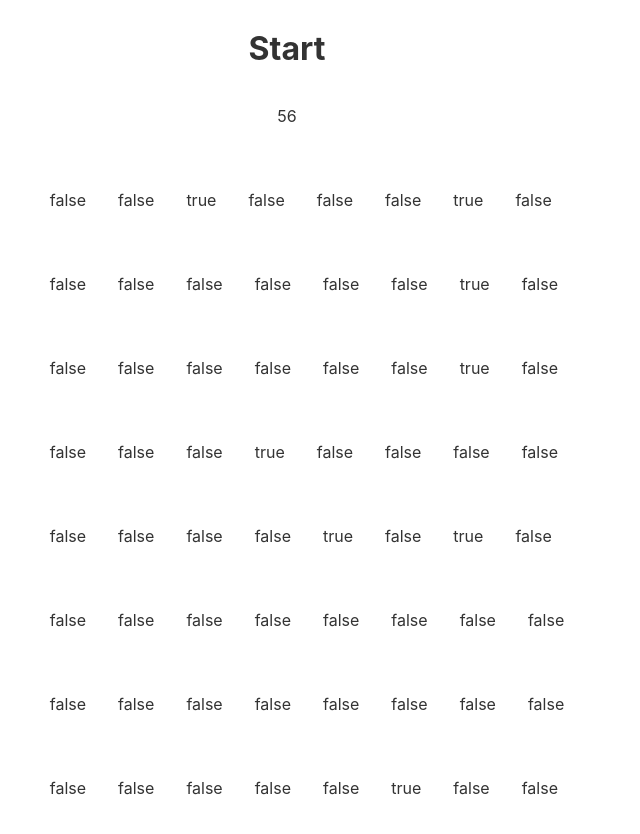
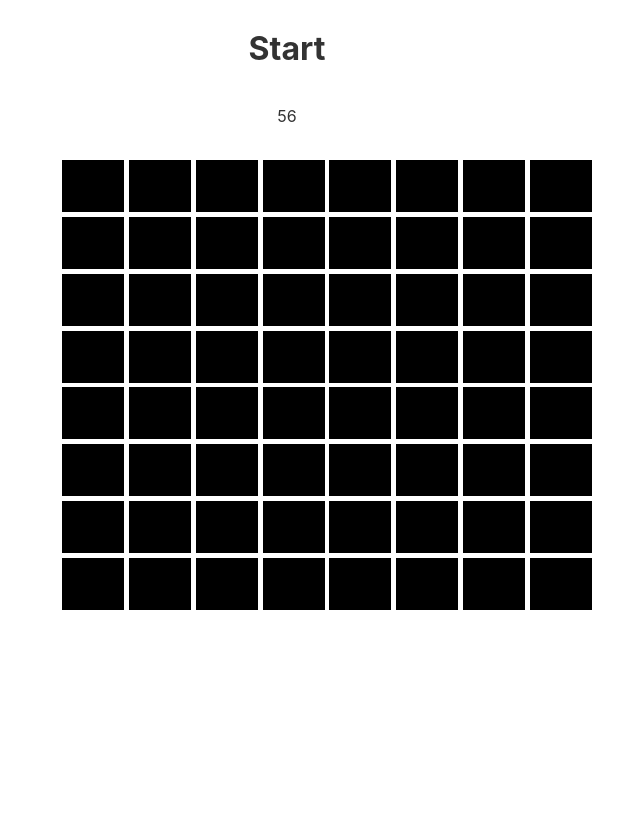
Before and after one commit to seanmcquaid/Minesweeper, a Svelte app: page / in a window 1280 px wide. Both pictures are taken after a click on the button "Start". Shown: the top 834 px of the page, without its empty margins (353-993 px from the left). After the commit the page ends 800 px from the top, so only its background shows below. Built offline with nearby package versions, Linux system fonts and the light colour scheme.

Commit message:
styled a little, will finish the logic for checking distance from bomb

```diff
--- a/src/containers/MainGame/GameGrid.svelte
+++ b/src/containers/MainGame/GameGrid.svelte
@@ -2,11 +2,13 @@
   import { onMount } from 'svelte';
 
   import grid from './grid';
-  let gameGrid = grid;
+  let gameGrid = [...grid];
   let totalBombs = 8;
   let spacesLeft = 0;
   onMount(() => {
     let totalBombSpaces = 0;
+    const bombSpaceIds = [];
+    const bombSpacesCoordinates = [];
 
     while (totalBombSpaces !== totalBombs) {
       const flattenedGameGrid = gameGrid.flat();
@@ -16,11 +18,10 @@
 
       if (!flattenedGameGrid[randomSpaceIndex].hasBomb) {
         flattenedGameGrid[randomSpaceIndex].hasBomb = true;
+        bombSpaceIds.push(flattenedGameGrid[randomSpaceIndex].id);
         totalBombSpaces++;
       }
     }
-
-    // calculate total spaces for each NON bomb space
 
     gameGrid = gameGrid;
   });
@@ -45,7 +46,7 @@
           class:selected={gridSpace.isSelected}
           on:click={() => gridSpaceOnClick(gridSpace)}
         >
-          {gridSpace.hasBomb}
+          {gridSpace.hasBomb ? 'bomb' : gridSpace.spacesNearBomb}
         </li>
       {/each}
     </ol>
@@ -59,14 +60,19 @@
   }
   .gridRow {
     display: flex;
-    padding: 1rem;
     list-style: none;
   }
   li {
     padding: 1rem;
+    margin: 0.15rem;
+    background-color: black;
+    color: black;
+    width: 30px;
+    display: flex;
+    align-items: center;
+    justify-content: center;
   }
   .selected {
-    color: blue;
-    background-color: red;
+    color: white;
   }
 </style>
```
